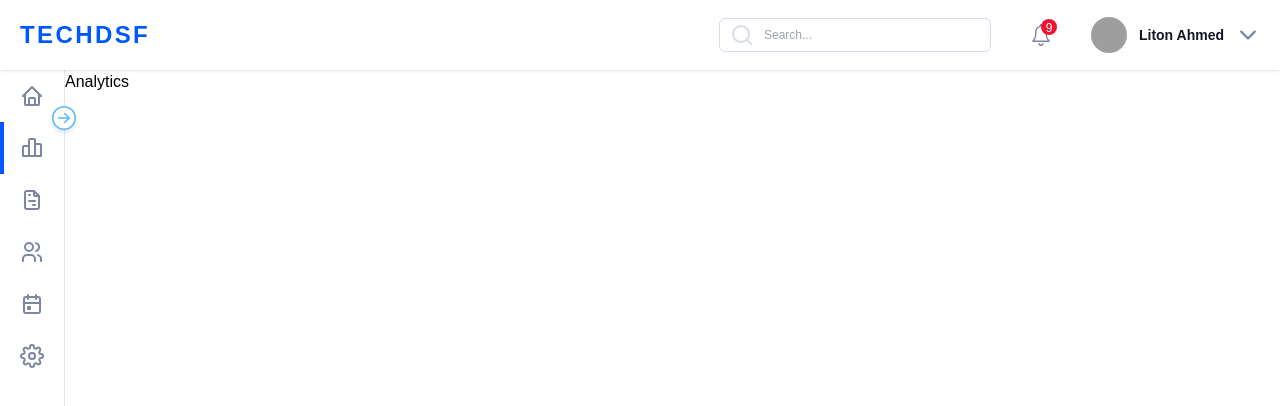
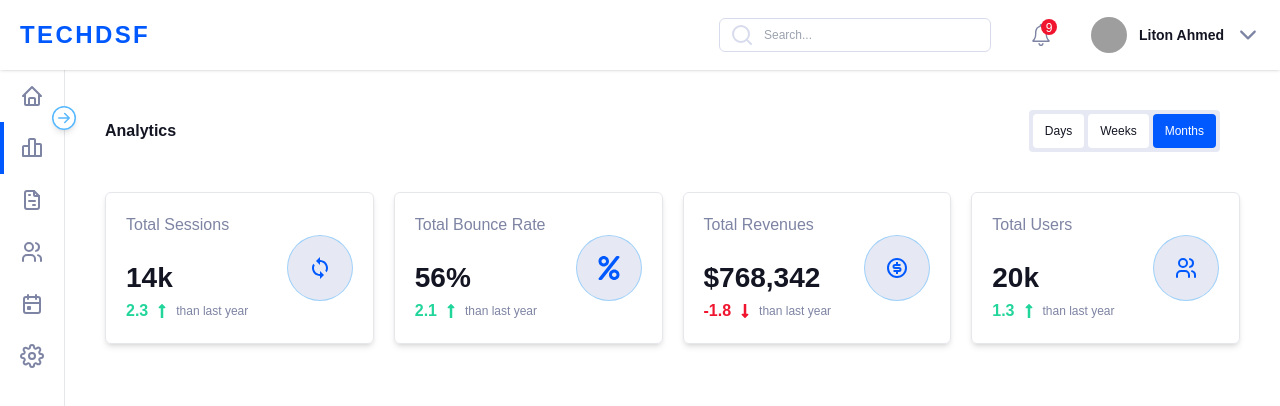
Before and after one commit to rifatptk/techdsf-admin, a React (Create React App) app: page /analytics in a window 1280 px wide. Shown: the top 406 px of the page. Built offline with nearby package versions, Linux system fonts and the light colour scheme; grey boxes are pictures that could not be loaded.

Commit message:
analytics header & card done

```diff
--- a/src/components/Card.jsx
+++ b/src/components/Card.jsx
@@ -1,12 +1,12 @@
 import { FaLongArrowAltDown } from 'react-icons/fa';
 import Chart from 'react-apexcharts';
 
-const Card = ({ cardData: { title, amount, growth, chartData } }) => {
+const Card = ({ cardData: { title, amount, growth, chartData, icon } }) => {
   return (
     <div className="flex-1 border shadow-md p-[20px] rounded-[6px] flex">
       <div className="content flex-1">
         <p className="text-theme-gray mb-[20px]">{title}</p>
-        <p className="text-[28px] font-semibold text-theme-black">${amount}</p>
+        <p className="text-[28px] font-semibold text-theme-black">{amount}</p>
         <div
           className={`${
             growth < 0 ? 'text-theme-red' : 'text-theme-green'
@@ -19,7 +19,8 @@ const Card = ({ cardData: { title, amount, growth, chartData } }) => {
           <span className="text-[12px] text-theme-gray">than last year</span>
         </div>
       </div>
-      <div className="chart flex-1">
+      <div className="chart flex items-center ">
+        {chartData && (
           <Chart
             options={chartData.options}
             series={chartData.series}
@@ -27,6 +28,12 @@ const Card = ({ cardData: { title, amount, growth, chartData } }) => {
             width="150"
             height={100}
           />
+        )}
+        {icon && (
+          <div className="border border-theme-cyan/50 p-[20px] bg-theme-lightgray text-theme-blue rounded-full">
+            {icon}
+          </div>
+        )}
       </div>
     </div>
   );
--- a/src/components/Cards.jsx
+++ b/src/components/Cards.jsx
@@ -1,12 +1,10 @@
-import React from 'react';
-import { overviewCards } from '../constants';
 import Card from './Card';
 
-const Cards = () => {
+const Cards = ({ data }) => {
   return (
     <div className="w-full">
       <div className="flex space-x-[20px] ">
-        {overviewCards.map((cardData) => (
+        {data.map((cardData) => (
           <Card key={cardData.title} cardData={cardData} />
         ))}
       </div>
--- /dev/null
+++ b/src/components/PageHeader.jsx
@@ -0,0 +1,29 @@
+import Button from './Button';
+import { pageHeaderButtons } from '../constants';
+
+const PageHeader = ({ title, showButtons }) => {
+  return (
+    <div>
+      <div className="flex justify-between items-center mb-[40px] ">
+        <p className="text-4 text-theme-black font-semibold">{title}</p>
+        <div className="flex space-x-[20px] items-center ">
+          {showButtons && (
+            <div className="bg-theme-lightgray flex text-theme-black p-1 rounded space-x-1">
+              {pageHeaderButtons.map((btn) => (
+                <Button
+                  key={btn.text}
+                  text={btn.text}
+                  background={btn.background}
+                  color={btn.color}
+                />
+              ))}
+            </div>
+          )}
+          <div>{/* <DatePicker /> */}</div>
+        </div>
+      </div>
+    </div>
+  );
+};
+
+export default PageHeader;
--- a/src/constants.js
+++ b/src/constants.js
@@ -4,9 +4,13 @@ import { TbFileInvoice } from 'react-icons/tb';
 import { TbUsers } from 'react-icons/tb';
 import { TbCalendarEvent } from 'react-icons/tb';
 import { FiSettings } from 'react-icons/fi';
+import { MdSync } from 'react-icons/md';
+import { FaPercent } from 'react-icons/fa';
+import { RiMoneyDollarCircleLine } from 'react-icons/ri';
 
-const iconStyle = { size: 24, color: '#7E84A3' };
+const iconStyle = { size: 24 };
 
+//sidebar links data
 export const sideBarLinks = [
   {
     title: 'Home',
@@ -71,10 +75,11 @@ export const sideBarLinks = [
   },
 ];
 
+//homepage cards data
 export const overviewCards = [
   {
     title: 'Avg. Order Value',
-    amount: 306.2,
+    amount: '$306.2',
     growth: -1.3,
     chartData: {
       options: {
@@ -257,6 +262,35 @@ export const overviewCards = [
   },
 ];
 
+//analytics page cards data
+export const analyticsCards = [
+  {
+    title: 'Total Sessions',
+    amount: '14k',
+    growth: 2.3,
+    icon: <MdSync size={iconStyle.size} />,
+  },
+  {
+    title: 'Total Bounce Rate',
+    amount: '56%',
+    growth: 2.1,
+    icon: <FaPercent size={iconStyle.size} />,
+  },
+  {
+    title: 'Total Revenues',
+    amount: '$768,342',
+    growth: -1.8,
+    icon: <RiMoneyDollarCircleLine size={iconStyle.size} />,
+  },
+  {
+    title: 'Total Users',
+    amount: '20k',
+    growth: 1.3,
+    icon: <TbUsers size={iconStyle.size} />,
+  },
+];
+
+//homepage chart data
 export const homeChartData = {
   options: {
     chart: {
@@ -328,6 +362,7 @@ export const homeChartData = {
   ],
 };
 
+//homepage your transaction table's data
 export const yourTransaction = [
   {
     id: 1,
@@ -354,3 +389,10 @@ export const yourTransaction = [
   },
   { id: 6, date: 'today', source: 'Email', type: 'Fashion', amount: 1995.14 },
 ];
+
+//page hader buttons
+export const pageHeaderButtons = [
+  { text: 'Days', background: 'white', color: '#131523' },
+  { text: 'Weeks', background: 'white', color: '#131523' },
+  { text: 'Months' },
+];
--- a/src/pages/Analytics.jsx
+++ b/src/pages/Analytics.jsx
@@ -1,7 +1,14 @@
-import React from 'react';
+import Cards from '../components/Cards';
+import PageHeader from '../components/PageHeader';
+import { analyticsCards } from '../constants';
 
 const Analytics = () => {
-  return <div>Analytics</div>;
+  return (
+    <div className="w-full bg-theme-white p-[40px]">
+      <PageHeader title="Analytics" showButtons />
+      <Cards data={analyticsCards} />
+    </div>
+  );
 };
 
 export default Analytics;
--- a/src/pages/Home.jsx
+++ b/src/pages/Home.jsx
@@ -1,37 +1,16 @@
 import React from 'react';
 import Cards from '../components/Cards';
-import Button from '../components/Button';
 import HomeChart from '../components/HomeChart';
 import BasicTable from '../components/BasicTable';
 import BalanceContent from '../components/BalanceContent';
-// import DatePicker from './DatePicker';
-
-const buttonsData = [
-  { text: 'Days', background: 'white', color: '#131523' },
-  { text: 'Weeks', background: 'white', color: '#131523' },
-  { text: 'Months' },
-];
+import { overviewCards } from '../constants';
+import PageHeader from '../components/PageHeader';
 
 const Home = () => {
   return (
     <div className="w-full bg-theme-white p-[40px]">
-      <div className="flex justify-between items-center mb-[40px] ">
-        <p className="text-4 text-theme-black font-semibold">Overview</p>
-        <div className="flex space-x-[20px] items-center ">
-          <div className="bg-theme-lightgray flex text-theme-black p-1 rounded space-x-1">
-            {buttonsData.map((btn) => (
-              <Button
-                key={btn.text}
-                text={btn.text}
-                background={btn.background}
-                color={btn.color}
-              />
-            ))}
-          </div>
-          <div>{/* <DatePicker /> */}</div>
-        </div>
-      </div>
-      <Cards />
+      <PageHeader title="Overview" showButtons />
+      <Cards data={overviewCards} />
       <HomeChart />
       <div className="flex justify-between space-x-[20px]">
         <div className="p-[20px] border rounded-[6px] shadow-md flex-[2]">
```
Lines whose indentation alone changed are shown as unchanged.
